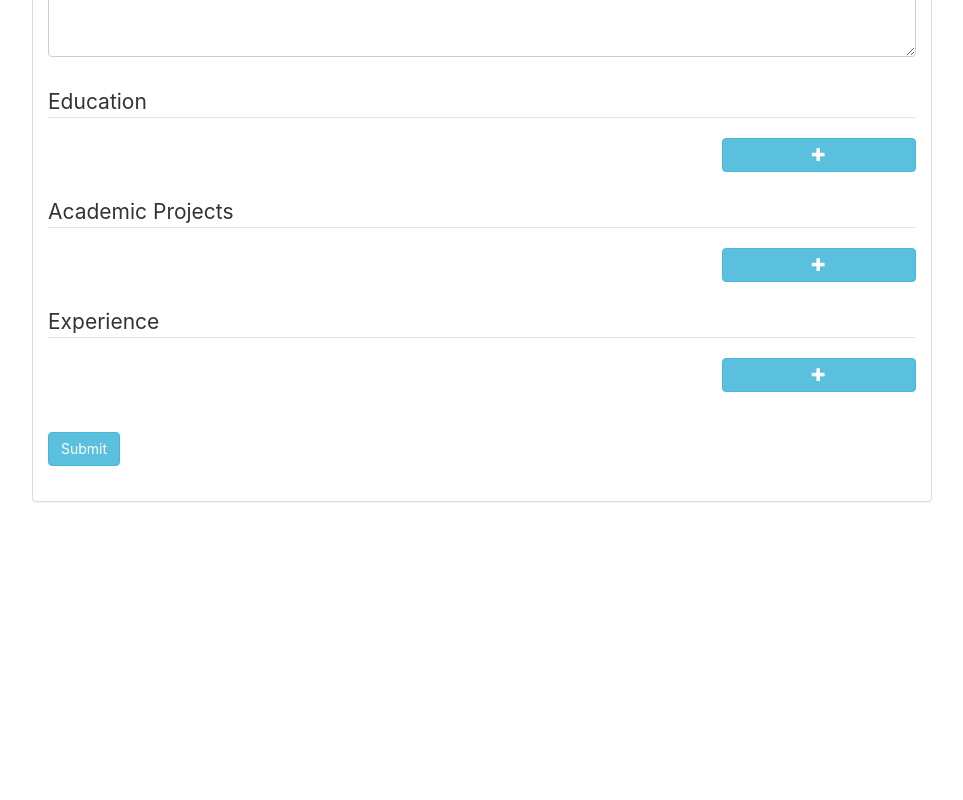
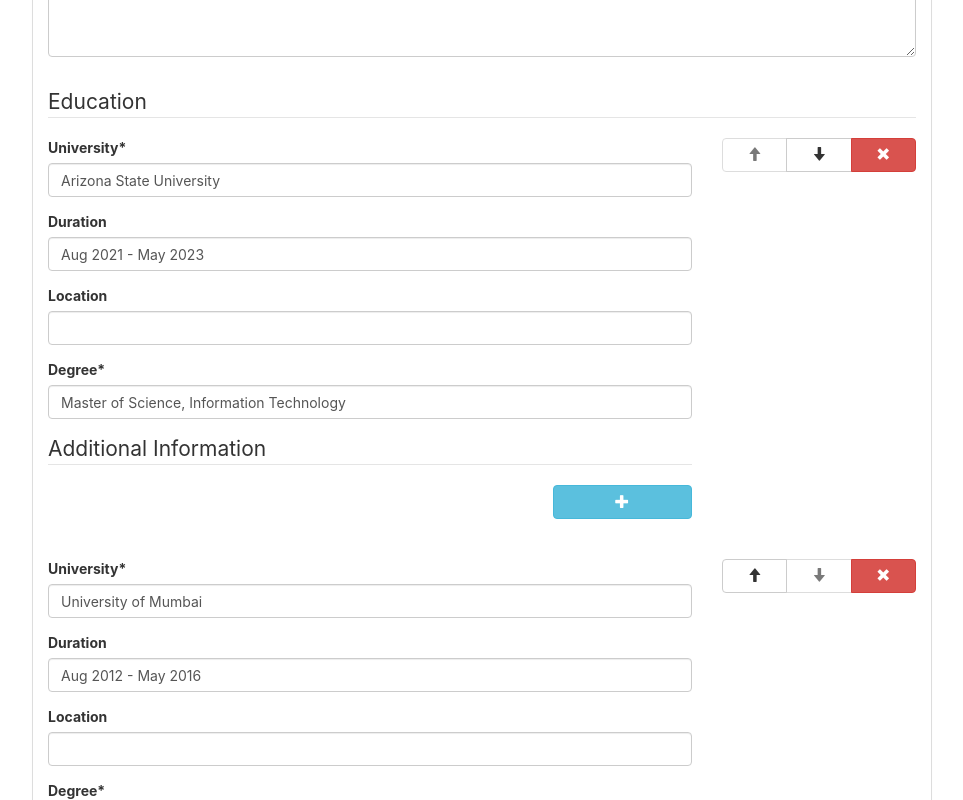
Before and after one commit to achint227/resume, a React (Create React App) app in the folder resume/: page / in a window 1280 px wide. Shown: the part 980-1780 px from the top of the page, without its empty margins (158-1121 px from the left). Before the commit the page ends 1502 px from the top, so only its background shows below. Built offline with nearby package versions, Linux system fonts and the light colour scheme; no server answers.

Commit message:
fix reloading on submit

```diff
--- a/resume/src/App.js
+++ b/resume/src/App.js
@@ -70,22 +70,26 @@
   const [selectedTemplate, setSelectedTemplate] = useState("moderncv")
   const [error, setError] = useState("")
 
+  async function fetchData() {
+    const data = await fetchResumes()
+    setResumes(data)
+    setSelectedResumeId(data[0]._id)
+  }
   useEffect(() => {
-    async function fetchData() {
-      const data = await fetchResumes()
-      setResumes(data)
-    }
     fetchData()
   }, []);
 
-  function handleSubmit(data) {
+  async function handleSubmit(data) {
     delete data.formData._id
-    createResume(data.formData)
+    const {id} = await createResume(data.formData)
+
     setFormSubmitted(true);
-    setSuccessMessage("Form submitted successfully, Reloading the page!");
+    setSuccessMessage("Form submitted successfully!");
     setTimeout(() => {
-      window.location.reload();
-    }, 2000);
+      fetchData()
+      setSelectedResumeId(id)
+      setFormSubmitted(false)
+    }, 500);
 
   }
 
@@ -135,6 +139,7 @@
         onSubmit={handleSubmit}
         formData={getResumeById(selectedResumeId)}
         uiSchema={uiSchema}
+        onKeyPress={(event) => event.key === "Enter" && event.preventDefault()}
       />
       <br></br>
       {formSubmitted ? (
```
